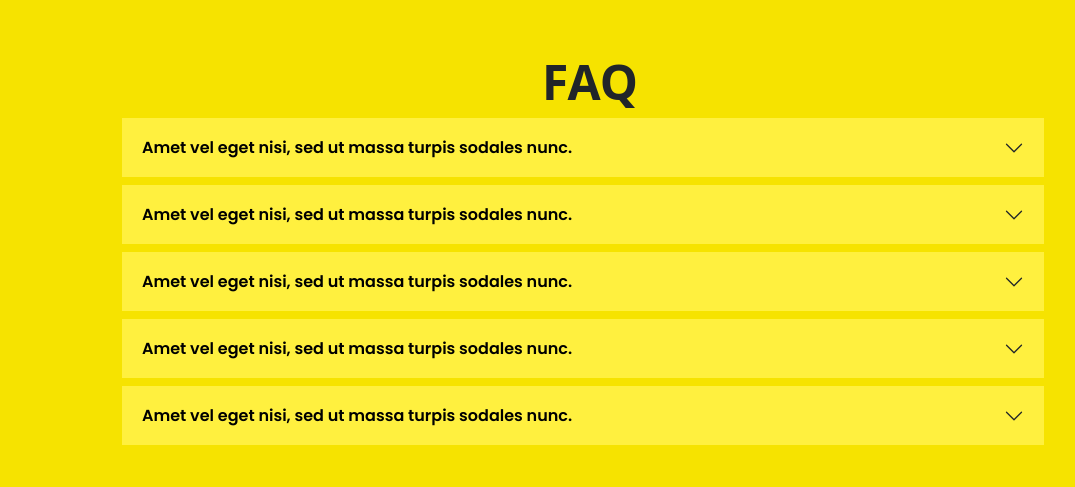
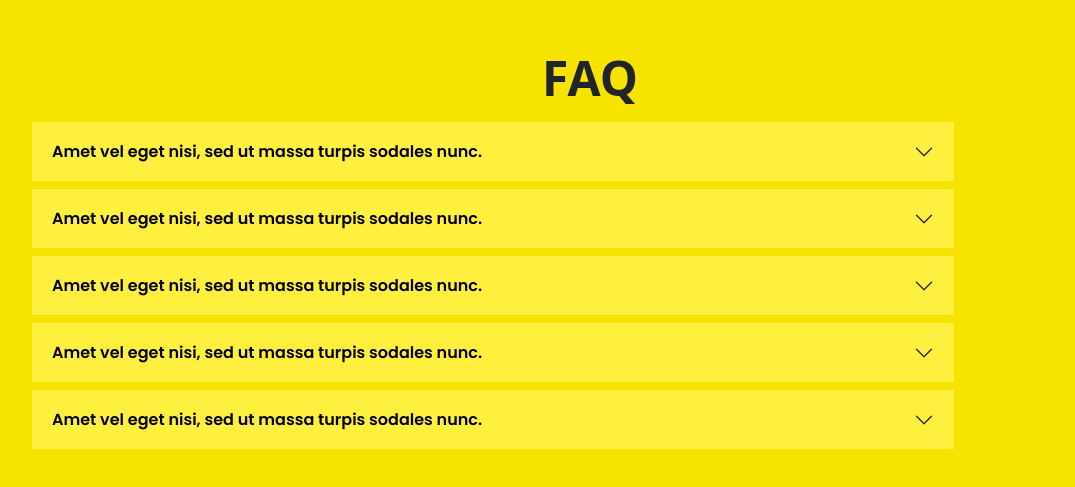
Before and after one commit to NitinSangwan-584/timeline-accordion, a plain HTML site: page index.html in a window 1280 px wide. Shown: the part 151-638 px from the top of the page, without its empty margins (50-1125 px from the left). Drawn offline with nearby package versions, Linux system fonts and the light colour scheme.

Commit message:
change mistake

```diff
--- a/assets/css/style.css
+++ b/assets/css/style.css
@@ -5,11 +5,6 @@
     --bs-accordion-border-color: none !important;
     --bs-accordion-color: none !important;
     font-family: var(--font-family) !important;
-    max-width: 922px !important;
-}
-
-.accordion-header {
-    line-height: 27px !important;
 }
 
 .accordion-button:focus {
@@ -18,15 +13,18 @@
 
 .accordion-body {
     line-height: 32.4px !important;
+    max-width: 866px !important;
 }
 
 .accordion-button {
     color: black !important;
     background-color: var(--background-color-yellow) !important;
     margin-top: 8px !important;
+    line-height: 27px !important;
 }
 
 .accordion-item {
     background-color: var(--background-color-yellow) !important;
     font-size: var(--fs-18px) !important;
+    max-width: 922px !important;
 }
--- a/index.html
+++ b/index.html
@@ -13,8 +13,8 @@
 
 <body>
   <section class="color-dark-yellow min-vh-100 d-flex align-items-center justify-content-center ">
-    <div class="container w-75">
-      <h1 class=" fw-bold font-family fs-48 lh-72 text-center">FAQ</h1>
+    <div class="container">
+      <h1 class=" fw-bold font-family fs-48 lh-72 text-center mb-3 ">FAQ</h1>
       <div class="accordion accordion-flush" id="accordionFlushExample">
         <div class="accordion-item">
           <h2 class="accordion-header">
```
